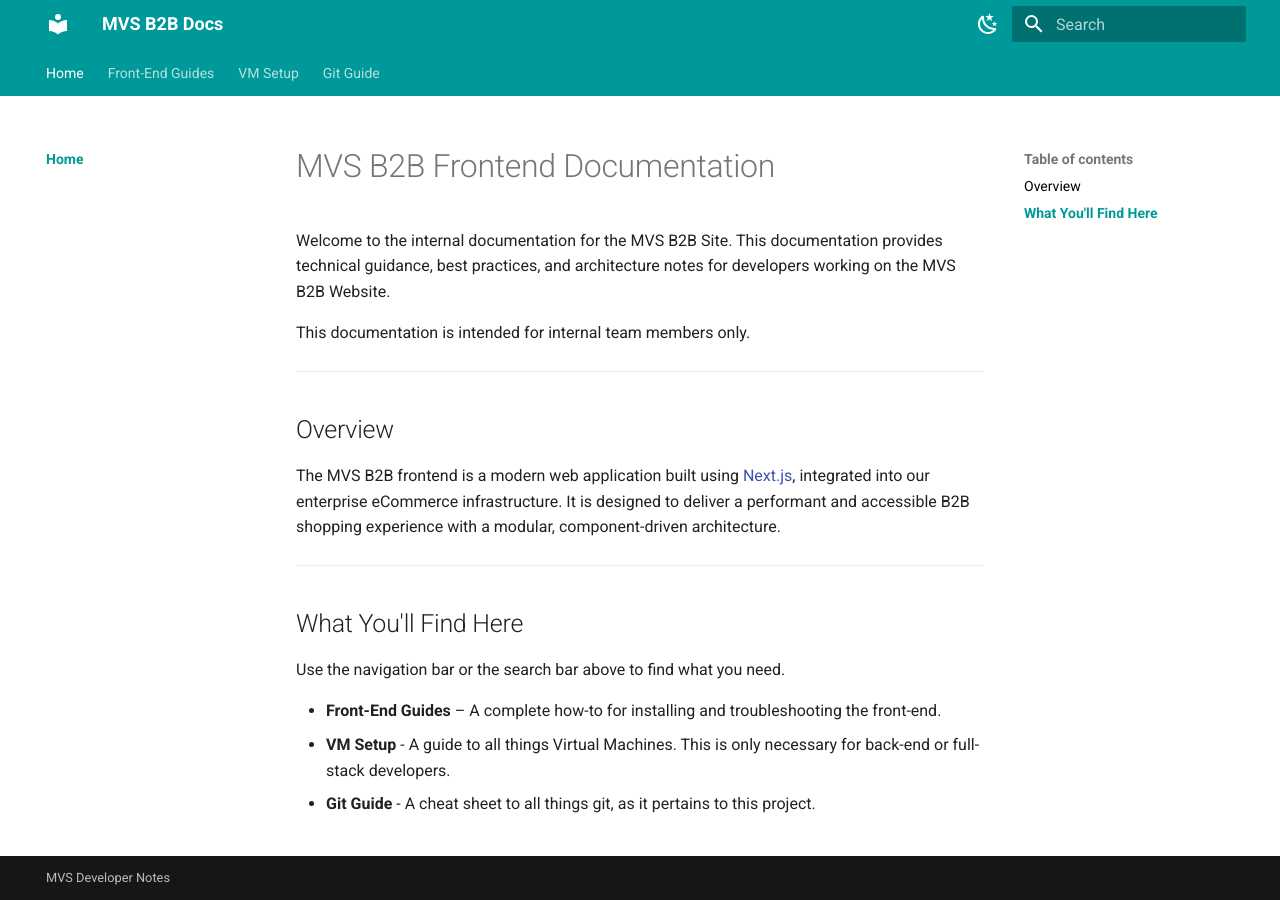
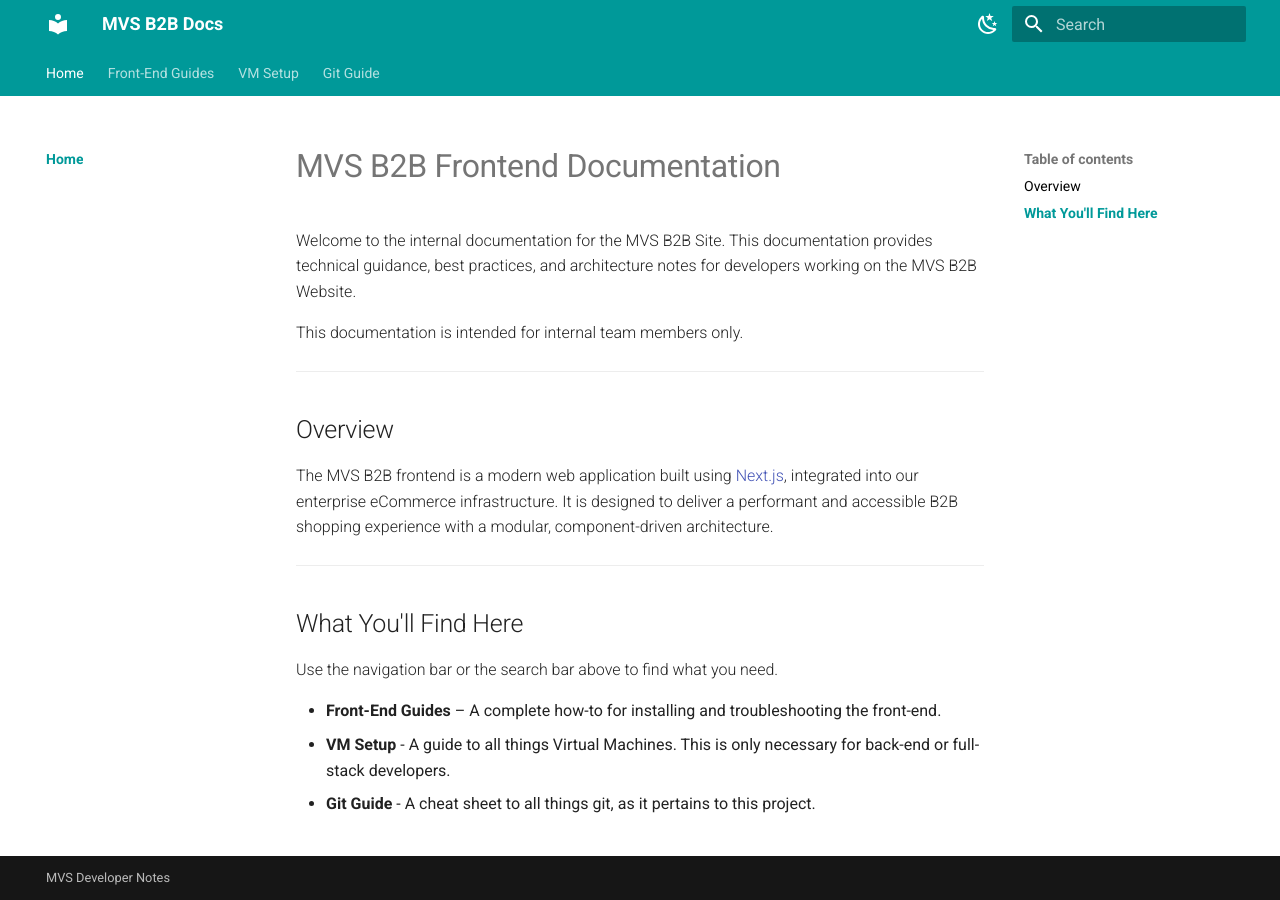
Before and after one commit to joshuatsmith96/mvs-b2b-mkdocs-v2, an MkDocs documentation site: the page built from docs/index.md, in a window 1280 px wide. Built offline with MkDocs 1.6.1 and Material for MkDocs 9.7.7, drawn with Linux system fonts in a browser that asks for light colours.

Commit message:
Style changes

```diff
--- a/docs/stylesheets/custom-colors.css
+++ b/docs/stylesheets/custom-colors.css
@@ -1,9 +1,17 @@
+p{
+  font-weight: 300;
+}
+
+h1{
+  font-weight: 500 !important;
+}
+
 /* Light mode (default) */
 [data-md-color-scheme="light"] {
   --md-primary-bg-color: #ffffff; /* Navigation text color */
   --md-primary-fg-color: #009999; /* Navigation BG color */
   --md-default-bg-color: #ffffff; /* Page background color */
-  --md-code-bg-color: rgb(224, 224, 224); /* Main Code BG Color */
+  --md-code-bg-color: rgb(233, 233, 233); /* Main Code BG Color */
   --md-code-fg-color: #1e1e1e; /* Main Code Text Color */
 }
 
```
